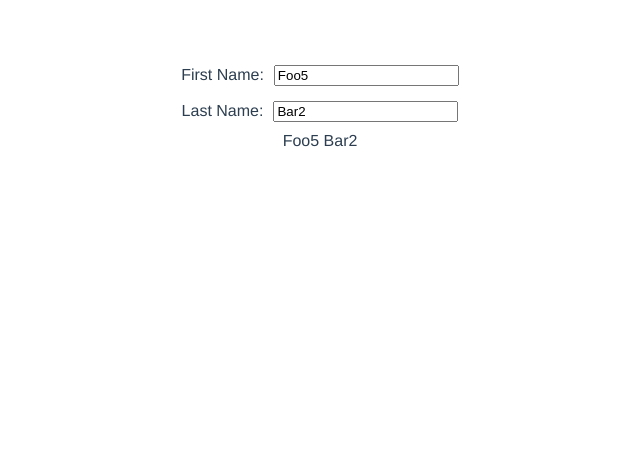
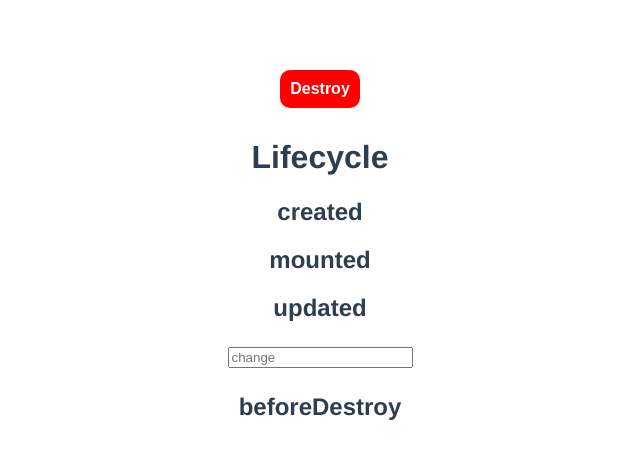
Before and after one commit to ahmedallani/VueGettingStarted, a Vue app: page / in a window 1280 px wide. Shown: the top 458 px of the page, without its empty margins (320-960 px from the left). Built offline with nearby package versions, Linux system fonts and the light colour scheme.

Commit message:
lifecycle

```diff
--- a/src/App.vue
+++ b/src/App.vue
@@ -1,6 +1,6 @@
 <template>
   <div id="app">
-    <Test />
+    <Test  />
   </div>
 </template>
 
--- /dev/null
+++ b/src/components/Life.vue
@@ -0,0 +1,39 @@
+<template>
+  <div>
+    <h1>Lifecycle</h1>
+    <h2>created</h2>
+    <h2>mounted</h2>
+    <h2>updated</h2>
+    <input v-model="change" placeholder="change" />
+    <h2>beforeDestroy</h2>
+  </div>
+</template>
+
+<script>
+export default {
+  data() {
+    return {
+      change: '',
+    };
+  },
+  created() {
+    console.log("created")
+  },
+  mounted() {
+    console.log("mounted")
+  },
+  updated() {
+    console.log("updated")
+  },
+  beforeDestroy(){
+    console.log("beforeDestroy")
+  }
+};
+</script>
+
+<style scoped>
+input,label, div{
+  margin: 5px;
+}
+
+</style>
--- a/src/components/Test.vue
+++ b/src/components/Test.vue
@@ -1,36 +1,51 @@
 <template>
   <div>
-    <div>
-    <label for="firstName">First Name:</label>
-    <input v-model="firstName" name="firstName" />
-    </div>
-    <div>
-    <label for="lastName">Last Name:</label>
-    <input v-model="lastName" />
-    </div>
-    <div id="demo">{{ fullName }}</div>
+    <button @click="changeAlive()" class="mybutton" :style="actionStyle()">
+      {{ action() }}
+    </button>
+    <Life v-if="alive" />
+    <div v-else>Destroyed</div>
   </div>
 </template>
 
 <script>
+import Life from "./Life";
 export default {
+  components: {
+    Life
+  },
   data() {
     return {
-      firstName: 'Foo5',
-      lastName: 'Bar2',
+      alive: true,
     };
   },
-  computed: {
-    fullName: function () {
-      return this.firstName + ' ' + this.lastName
+  updated() {
+    console.log(this.alive,this.action)
+  },
+  methods:{
+    changeAlive:function(){
+      console.log("changeAlive")
+      this.alive = !this.alive
+    },
+    action:function() {
+      return this.alive ? "Destroy" : "Create";
+    },
+    actionStyle:function() {
+      let color = this.alive ? "red" : "green";
+      return { backgroundColor: color };
     }
   }
 };
 </script>
 
 <style scoped>
-input,label, div{
-  margin: 5px;
+.mybutton {
+  padding: 10px;
+  color: white;
+  font-weight: bold;
+  border:none;
+  font-size: 16px;
+  border-radius: 10px;
+  margin: 10px;
 }
-
 </style>
```
